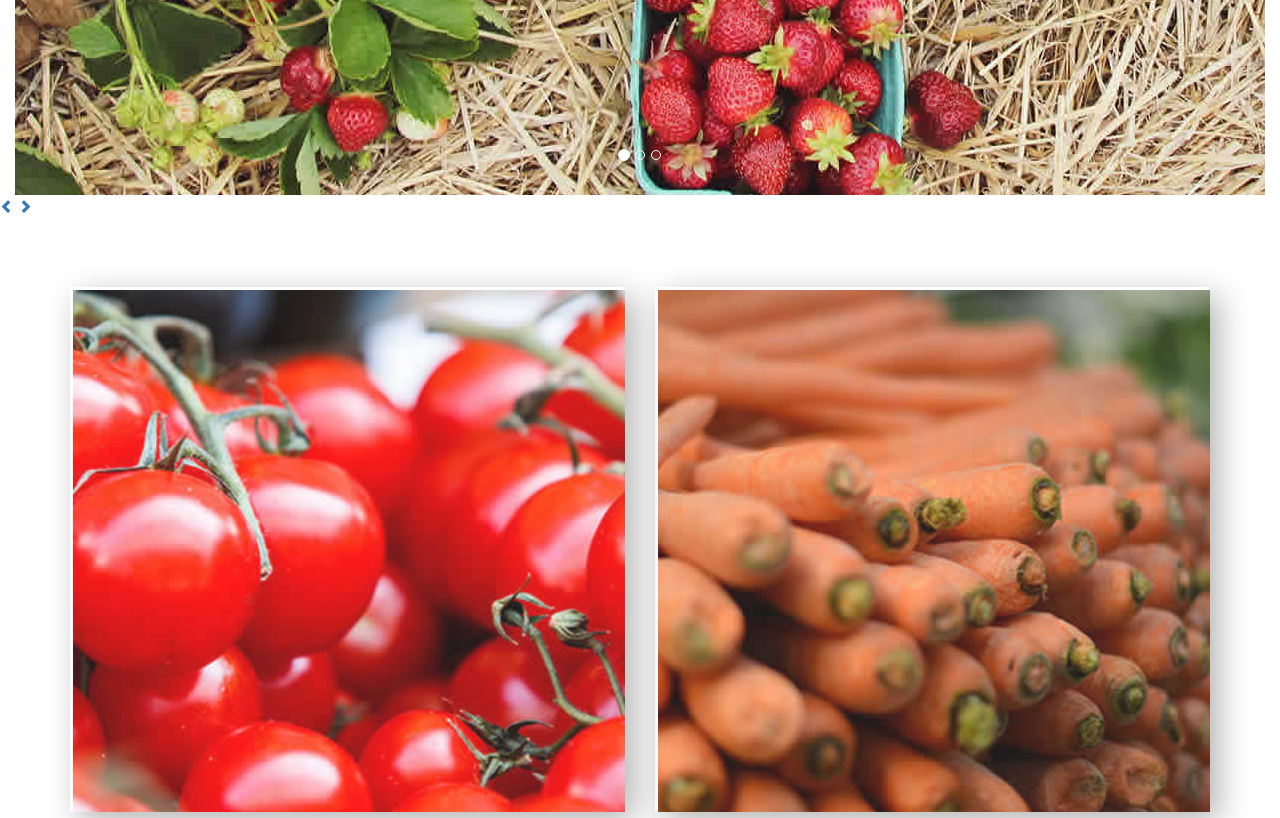
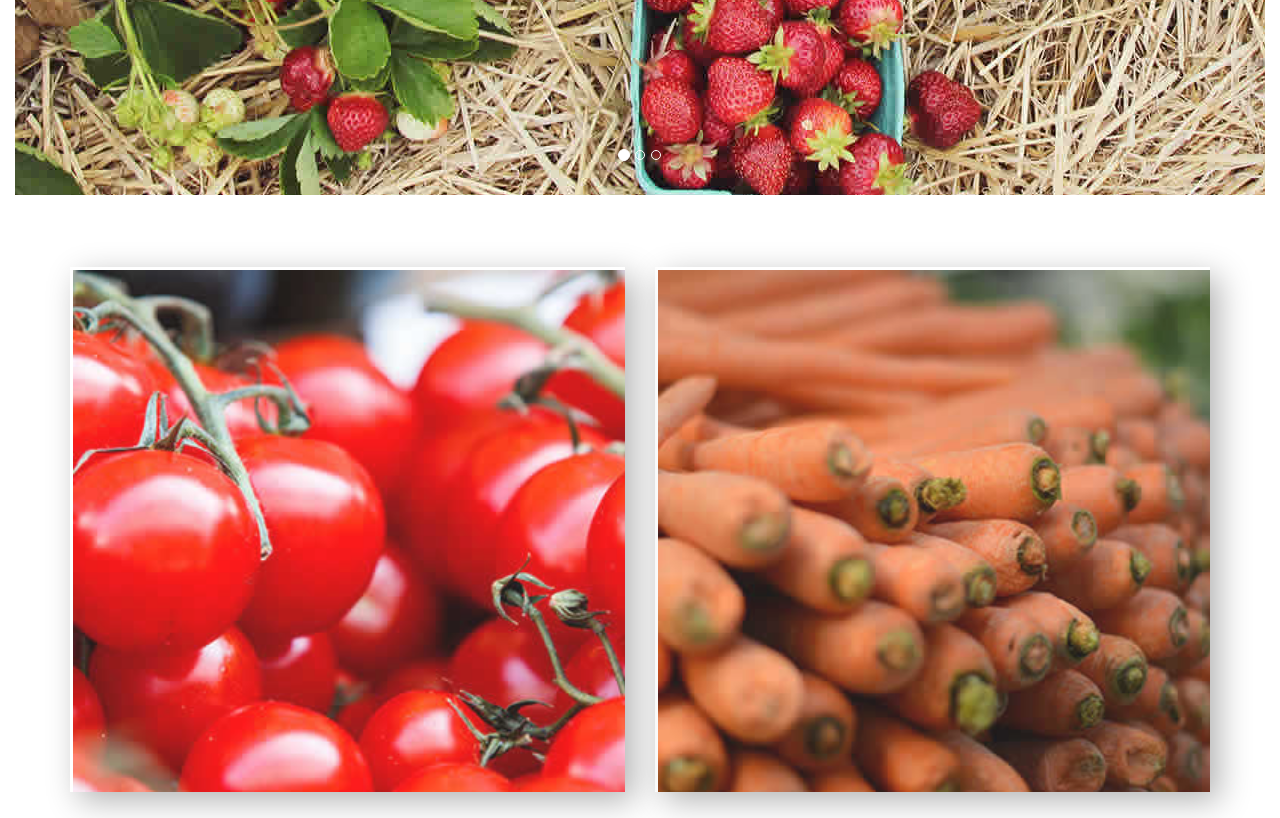
Before and after one commit to raflyyunandi/Prototype_TB_RekWeb, a CodeIgniter app: page /TB-G4/ in a window 1280 px wide. Shown: the part 3096-3914 px from the top of the page. Run offline with CodeIgniter, Linux system fonts and the light colour scheme; data comes from the database, SQL or seed files in the repository; some libraries are stand-ins or nearby versions.

Commit message:
edit dikit tadi ada yg salah

```diff
--- a/application/views/ecommerce/index.php
+++ b/application/views/ecommerce/index.php
@@ -23,6 +23,7 @@
         </div>
       </div>
 
+<!-- Left and right controls -->
       <a class="carousel-control-prev" href="#carouselExampleIndicators" role="button" data-slide="prev">
         <span class="carousel-control-prev-icon" aria-hidden="true"></span>
         <span class="sr-only">Previous</span>
@@ -35,15 +36,7 @@
 
     </div>
 
-  <!-- Left and right controls -->
-      <a class="left-carousel-control" href="#myCarousel" data-slide="prev">
-        <span class="glyphicon glyphicon-chevron-left"></span>
-        <span class="sr-only">Previous</span>
-      </a>
-      <a class="right-carousel-control" href="#myCarousel" data-slide="next">
-        <span class="glyphicon glyphicon-chevron-right"></span>
-        <span class="sr-only">Next</span>
-      </a>
+
 
   <!-- <div class="custom_carousel-control">
         <a class="carousel-control-prev" href="#carouselExampleControls" role="button" data-slide="prev">
```
